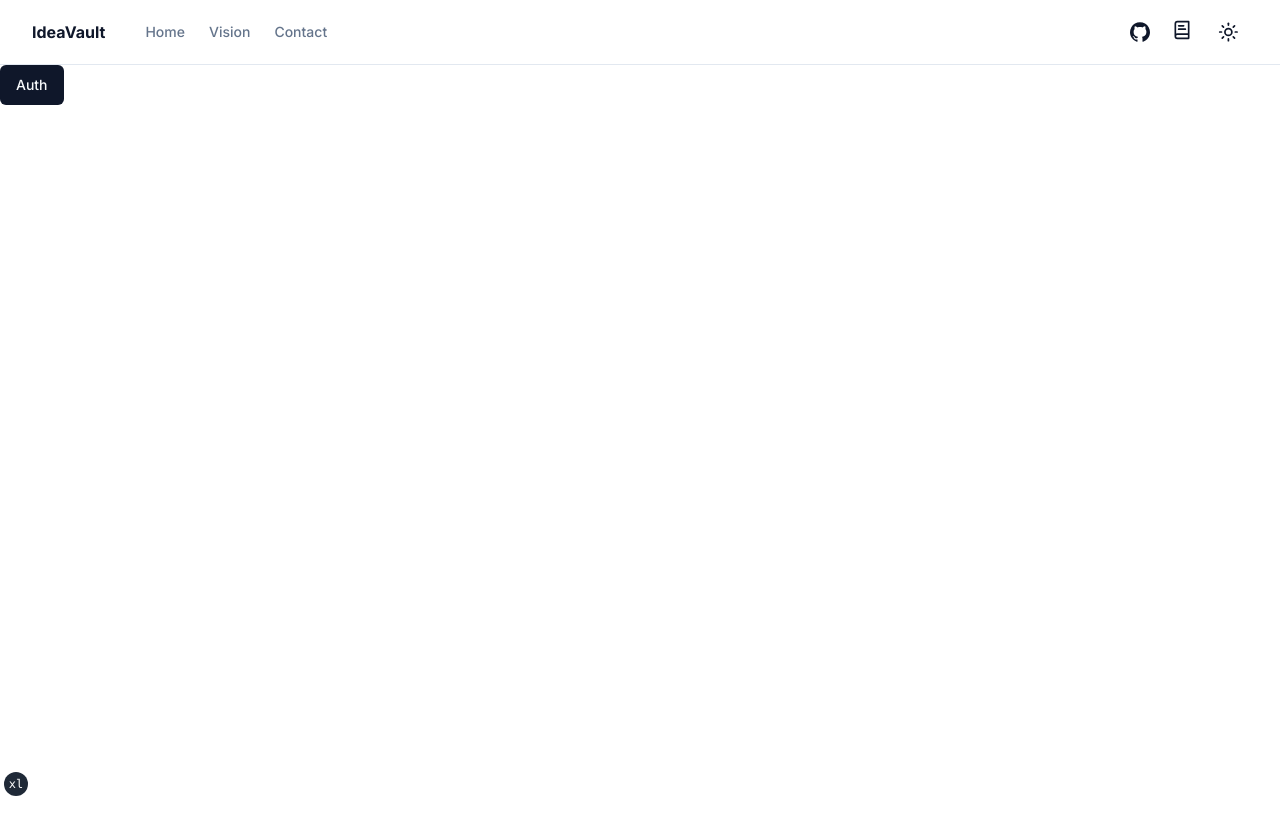
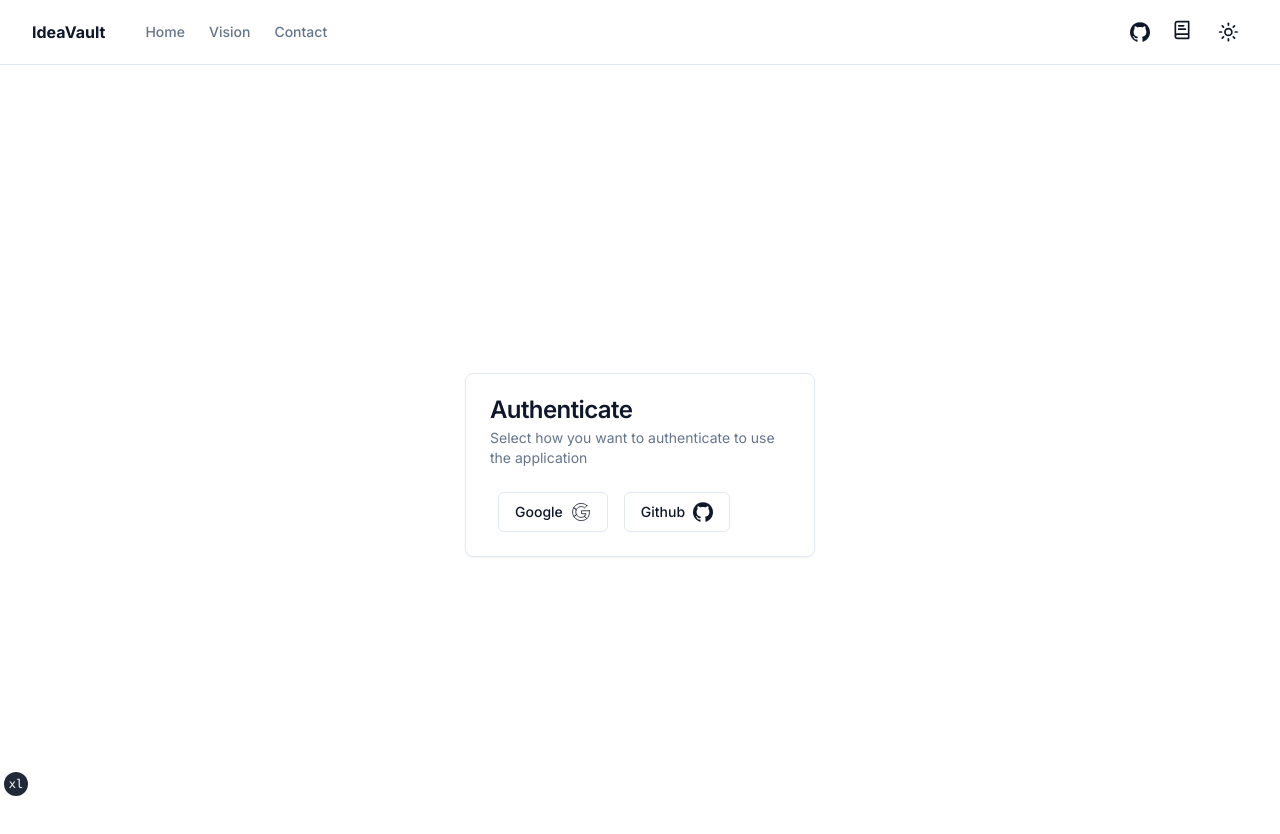
Before and after one commit to Lucas8448/IdeaVault, a Next.js app: page /auth in a window 1280 px wide. Shown: the top 834 px of the page. Before the commit the page ends 800 px from the top, so only its background shows below. Built offline with nearby package versions, Linux system fonts and the light colour scheme.

Commit message:
Auth page, and fixed google icon

```diff
--- a/app/auth/page.tsx
+++ b/app/auth/page.tsx
@@ -1,10 +1,30 @@
 import { Button } from "@/components/ui/button"
 import React from "react"
+import {
+  Card,
+  CardContent,
+  CardDescription,
+  CardFooter,
+  CardHeader,
+  CardTitle,
+} from "@/components/ui/card"
+import { Icons } from "@/components/icons"
 
-export default function login() {
+export default function auth() {
   return (
-    <div>
-      <Button>Auth</Button>
-    </div>
+    <>
+      <main className="flex items-center justify-center h-screen ">
+        <Card className="w-[350px]">
+          <CardHeader>
+            <CardTitle>Authenticate</CardTitle>
+            <CardDescription>Select how you want to authenticate to use the application</CardDescription>
+          </CardHeader>
+          <CardFooter className="flex">
+            <Button className="mx-2" variant="outline">Google<Icons.google className="w-5 h-5 ms-2"/></Button>
+            <Button className="mx-2" variant="outline">Github<Icons.gitHub className="w-5 h-5 ms-2"/></Button>
+          </CardFooter>
+        </Card>
+      </main>
+    </>
   )
 }
--- a/components/icons.tsx
+++ b/components/icons.tsx
@@ -20,7 +20,44 @@ export const Icons = {
     </svg>
   ),
   google: (props: LucideProps) => (
-    <svg {...props} viewBox="0 0 1024 1024" version="1.1" xmlns="http://www.w3.org/2000/svg"><path d="M915.2 448l-4.2-17.8H524V594h231.2c-24 114-135.4 174-226.4 174-66.2 0-136-27.8-182.2-72.6-47.4-46-77.6-113.8-77.6-183.6 0-69 31-138 76.2-183.4 45-45.2 113.2-70.8 181-70.8 77.6 0 133.2 41.2 154 60l116.4-115.8c-34.2-30-128-105.6-274.2-105.6-112.8 0-221 43.2-300 122C144.4 295.8 104 408 104 512s38.2 210.8 113.8 289c80.8 83.4 195.2 127 313 127 107.2 0 208.8-42 281.2-118.2 71.2-75 108-178.8 108-287.6 0-45.8-4.6-73-4.8-74.2z" /></svg>
+    <svg xmlns="http://www.w3.org/2000/svg" viewBox="0 0 512 512" {...props}>
+      <path
+        d="M468.989,224.42c2.041,11.27,3.461,22.09,3.461,36.73c0,68.899-25.9,126.89-70.261,165.189l-58.54-58.54c25.94-20.88,37.86-49.21,40.801-67.71h-114.9v-75.67H468.989z"
+        fill="none"
+        stroke="currentColor"
+        strokeWidth="20"
+        strokeLinecap="round"
+        strokeLinejoin="round"
+        strokeMiterlimit="10"
+      />
+      <path
+        d="M407.069,93.57l-59.88,57.58c-65.36-63.07-177.6-33.98-212.97,49.22l-61.221-61.22C111.87,77.14,180.81,36,259.55,36C318.8,36,368.659,57.74,407.069,93.57z"
+        fill="none"
+        stroke="currentColor"
+        strokeWidth="20"
+        strokeLinecap="round"
+        strokeLinejoin="round"
+        strokeMiterlimit="10"
+      />
+      <path
+        d="M343.649,367.8l58.54,58.54C365.739,457.82,316.81,476,259.55,476c-76.15,0-143.131-38.48-182.61-97.09l60.71-60.71c22.45,45.5,68.721,76.72,121.9,76.72C296.88,394.92,324.2,383.45,343.649,367.8z"
+        fill="none"
+        stroke="currentColor"
+        strokeWidth="20"
+        strokeLinecap="round"
+        strokeLinejoin="round"
+        strokeMiterlimit="10"
+      />
+      <path
+        d="M137.649,318.2l-60.71,60.71C53.319,343.84,39.55,301.56,39.55,256c0-42.97,12.25-83.02,33.449-116.85l61.221,61.22c-7.03,16.51-11.02,35.15-11.02,55.63C123.2,278.36,128.409,299.49,137.649,318.2z"
+        fill="none"
+        stroke="currentColor"
+        strokeWidth="20"
+        strokeLinecap="round"
+        strokeLinejoin="round"
+        strokeMiterlimit="10"
+      />
+    </svg>
   ),
   docs: (props: LucideProps) => (
     <div style={{ position: 'relative', width: '24px', height: '24px' }}>
--- /dev/null
+++ b/components/ui/card.tsx
@@ -0,0 +1,79 @@
+import * as React from "react"
+
+import { cn } from "@/lib/utils"
+
+const Card = React.forwardRef<
+  HTMLDivElement,
+  React.HTMLAttributes<HTMLDivElement>
+>(({ className, ...props }, ref) => (
+  <div
+    ref={ref}
+    className={cn(
+      "rounded-lg border bg-card text-card-foreground shadow-sm",
+      className
+    )}
+    {...props}
+  />
+))
+Card.displayName = "Card"
+
+const CardHeader = React.forwardRef<
+  HTMLDivElement,
+  React.HTMLAttributes<HTMLDivElement>
+>(({ className, ...props }, ref) => (
+  <div
+    ref={ref}
+    className={cn("flex flex-col space-y-1.5 p-6", className)}
+    {...props}
+  />
+))
+CardHeader.displayName = "CardHeader"
+
+const CardTitle = React.forwardRef<
+  HTMLParagraphElement,
+  React.HTMLAttributes<HTMLHeadingElement>
+>(({ className, ...props }, ref) => (
+  <h3
+    ref={ref}
+    className={cn(
+      "text-2xl font-semibold leading-none tracking-tight",
+      className
+    )}
+    {...props}
+  />
+))
+CardTitle.displayName = "CardTitle"
+
+const CardDescription = React.forwardRef<
+  HTMLParagraphElement,
+  React.HTMLAttributes<HTMLParagraphElement>
+>(({ className, ...props }, ref) => (
+  <p
+    ref={ref}
+    className={cn("text-sm text-muted-foreground", className)}
+    {...props}
+  />
+))
+CardDescription.displayName = "CardDescription"
+
+const CardContent = React.forwardRef<
+  HTMLDivElement,
+  React.HTMLAttributes<HTMLDivElement>
+>(({ className, ...props }, ref) => (
+  <div ref={ref} className={cn("p-6 pt-0", className)} {...props} />
+))
+CardContent.displayName = "CardContent"
+
+const CardFooter = React.forwardRef<
+  HTMLDivElement,
+  React.HTMLAttributes<HTMLDivElement>
+>(({ className, ...props }, ref) => (
+  <div
+    ref={ref}
+    className={cn("flex items-center p-6 pt-0", className)}
+    {...props}
+  />
+))
+CardFooter.displayName = "CardFooter"
+
+export { Card, CardHeader, CardFooter, CardTitle, CardDescription, CardContent }
```
Also changed, not shown: tsconfig.json (+18 -5 lines).
